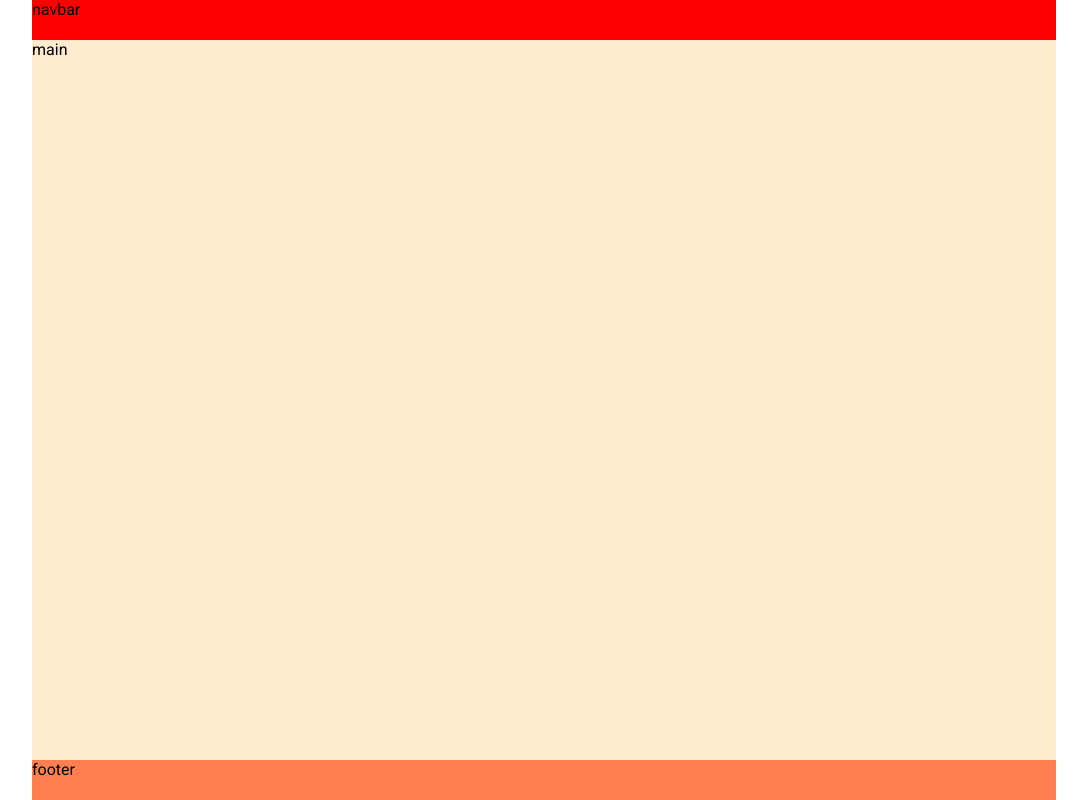
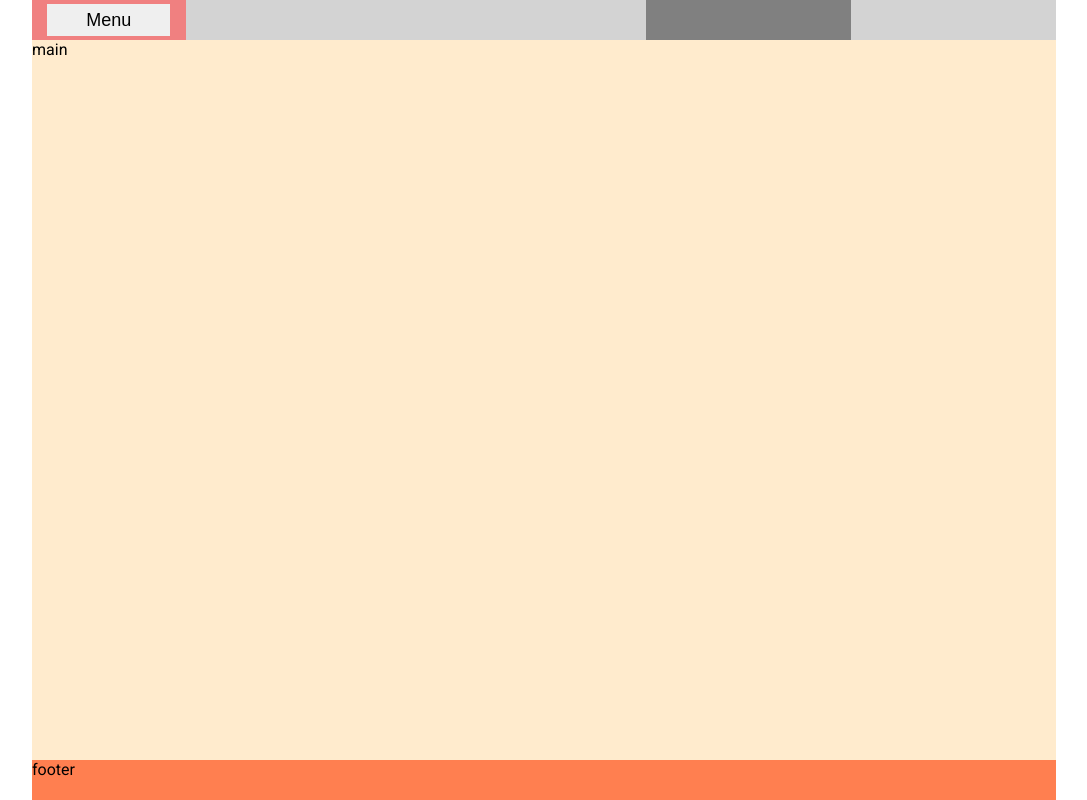
Before and after one commit to MichalGruszczak/BUDGET_React_Redux_Express_MongoDB, a React (Create React App) app in the folder CLIENT/: page / in a window 1280 px wide. Shown: the whole page, without its empty margins (96-1183 px from the left). Built offline with nearby package versions, Linux system fonts and the light colour scheme.

Commit message:
Make navbar base, drop-down menu with routing

```diff
--- a/CLIENT/package.json
+++ b/CLIENT/package.json
@@ -11,6 +11,8 @@
     "react": "^16.13.1",
     "react-dom": "^16.13.1",
     "react-redux": "^7.2.1",
+    "react-router": "^5.2.0",
+    "react-router-dom": "^5.2.0",
     "react-scripts": "3.4.3",
     "redux": "^4.0.5",
     "redux-thunk": "^2.3.0"
--- /dev/null
+++ b/CLIENT/src/components/Menu.js
@@ -0,0 +1,44 @@
+import React, { useState } from "react";
+import { BrowserRouter as Router, NavLink } from "react-router-dom";
+import "./Menu.scss";
+
+const Menu = () => {
+  const [isOpen, setIsOpen] = useState(false);
+
+  const toggle = () => {
+    setIsOpen(!isOpen);
+  };
+  return (
+    <Router>
+      <div className="menu">
+        <button className="menu__btn" onClick={toggle}>
+          Menu
+        </button>
+        <div className={isOpen ? "menu__drop menu__active" : "menu__drop"}>
+          <div className="menu__itemMonthly">
+            <NavLink className="menu__link" to="/" exact>
+              Monthly budget
+            </NavLink>
+          </div>
+          <div className="menu__itemSavings">
+            <NavLink className="menu__link" to="/savings">
+              Savings
+            </NavLink>
+          </div>
+          <div className="menu__itemSimulator">
+            <NavLink className="menu__link" to="/simulator">
+              Simulator
+            </NavLink>
+          </div>
+          <div className="menu__itemSettings">
+            <NavLink className="menu__link" to="/settings">
+              Settings
+            </NavLink>
+          </div>
+        </div>
+      </div>
+    </Router>
+  );
+};
+
+export default Menu;
--- /dev/null
+++ b/CLIENT/src/components/Menu.scss
@@ -0,0 +1,50 @@
+@import "../mixins.scss";
+
+.menu {
+  position: relative;
+  width: 100%;
+  height: 100%;
+  background-color: lightcoral;
+  @include div-center;
+  .menu__btn {
+    @include nav-btn;
+  }
+  .menu__drop {
+    position: absolute;
+    width: 150%;
+    height: 50vh;
+    top: -1100%;
+    left: 0;
+    background-color: black;
+    display: grid;
+    transition: 0.5s ease;
+    grid-template-rows: 1fr 1fr 1fr 0.5fr;
+    grid-template-columns: 1fr;
+    grid-template-areas:
+      "monthly"
+      "savings"
+      "simulator"
+      "settings";
+    color: white;
+    z-index: -1;
+    .menu__itemMonthly,
+    .menu__itemSavings,
+    .menu__itemSimulator,
+    .menu__itemSettings {
+      @include div-center;
+      cursor: pointer;
+    }
+
+    .menu__itemSettings {
+      background-color: lightblue;
+      color: black;
+    }
+    .menu__link {
+      @include link;
+    }
+  }
+
+  .menu__active {
+    top: 100%;
+  }
+}
--- a/CLIENT/src/components/Navbar.js
+++ b/CLIENT/src/components/Navbar.js
@@ -1,8 +1,18 @@
 import React from "react";
 import "./Navbar.scss";
+import Menu from "./Menu";
 
 const Navbar = () => {
-  return <div className="nav">navbar</div>;
+  return (
+    <div className="nav">
+      <div className="nav__menu">
+        <Menu />
+      </div>
+      <div className="nav__title"></div>
+      <div className="nav__login"></div>
+      <div className="nav__register"></div>
+    </div>
+  );
 };
 
 export default Navbar;
--- a/CLIENT/src/components/Navbar.scss
+++ b/CLIENT/src/components/Navbar.scss
@@ -1,4 +1,27 @@
+@import "../mixins.scss";
+
 .nav {
   background-color: red;
   grid-area: "navbar";
+  display: grid;
+  grid-template-columns: 15% 1fr 20% 20%;
+  grid-template-rows: 1fr;
+  grid-template-areas: "menu" "title" "login" "register";
+  z-index: 3;
+  .nav__menu {
+    grid-area: "menu";
+    background-color: gray;
+  }
+  .nav__title {
+    grid-area: "title";
+    background-color: lightgray;
+  }
+  .nav__login {
+    grid-area: "login";
+    background-color: gray;
+  }
+  .nav__register {
+    grid-area: "register";
+    background-color: lightgray;
+  }
 }
--- /dev/null
+++ b/CLIENT/src/mixins.scss
@@ -0,0 +1,20 @@
+@import "./variables.scss";
+
+@mixin nav-btn {
+  width: 80%;
+  height: 80%;
+  font-size: 18px;
+  border: none;
+  cursor: pointer;
+}
+
+@mixin div-center {
+  display: flex;
+  justify-content: center;
+  align-items: center;
+}
+
+@mixin link {
+  text-decoration: none;
+  color: white;
+}
```
Also changed, not shown: 1 other file (tests, documents, lock files or other folders).
